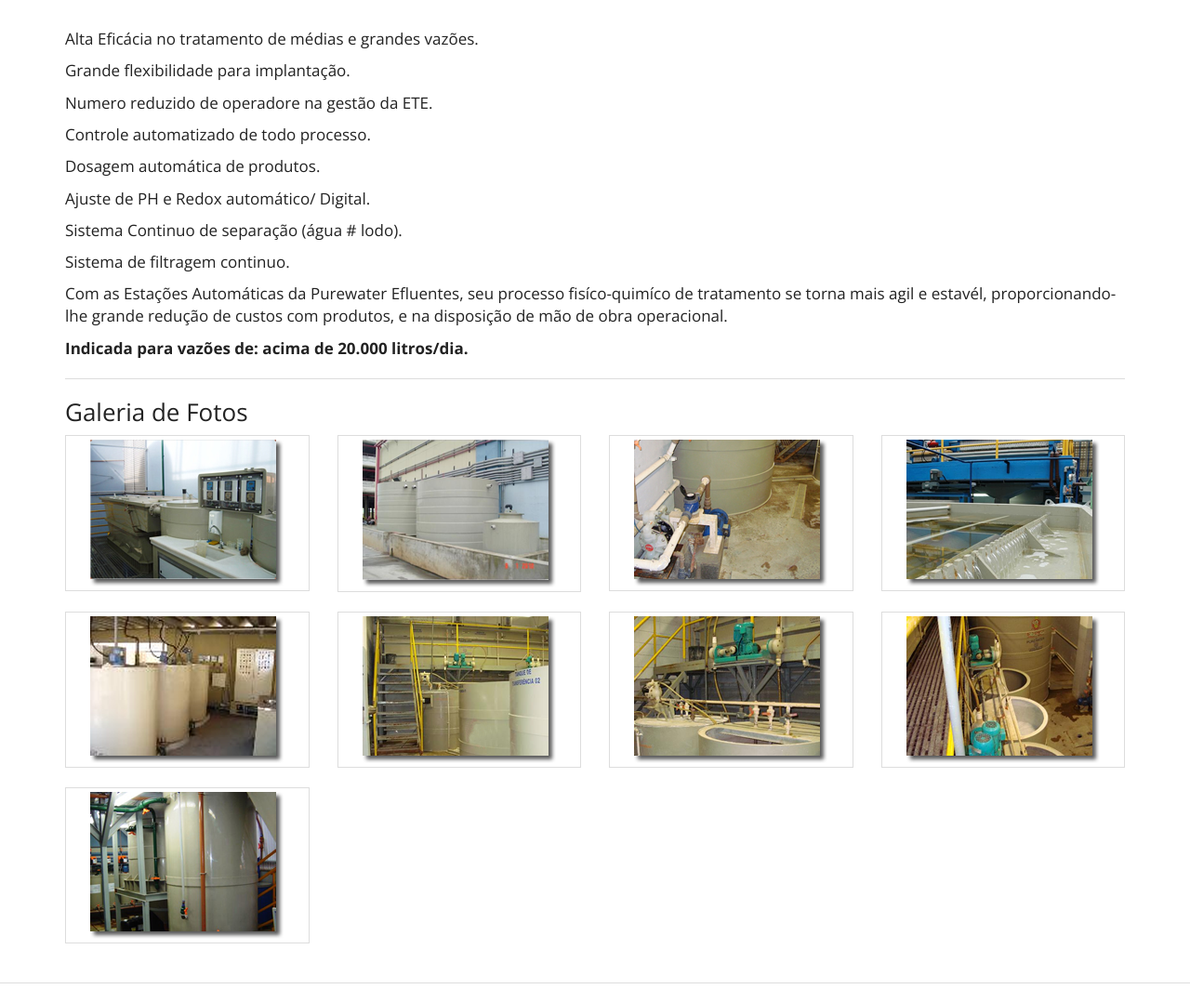
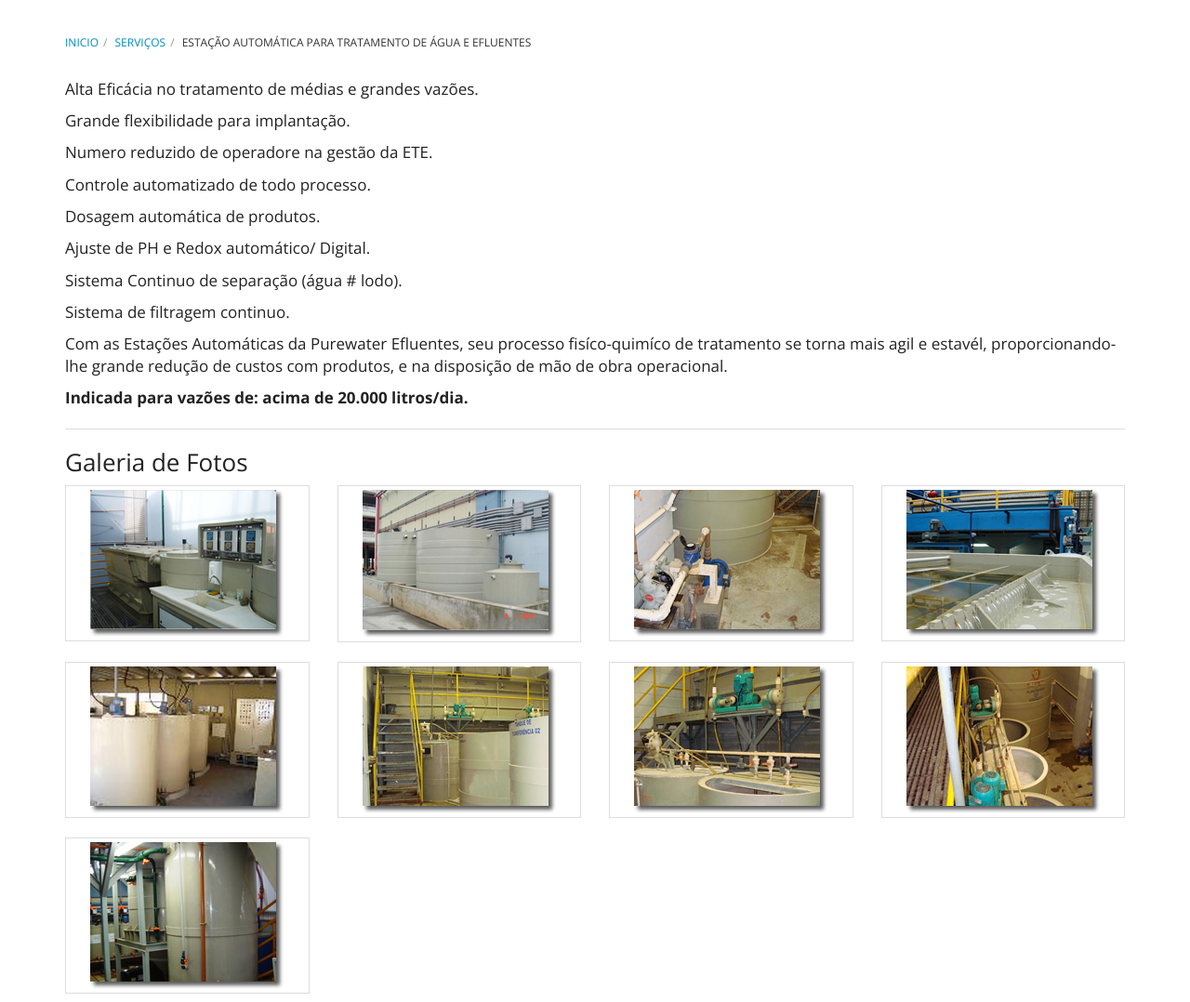
Before and after one commit to purewaterefluentes/purewaterefluentes.github.io, a Jekyll site: the page built from servicos/estacao-tratamento-efluentes-automatica.md, in a window 1280 px wide and 1400 px high. Shown: the part 322-1400 px from the top of the window at 93% size. Built offline with Jekyll 4.4.1, drawn with Linux system fonts in a browser that asks for light colours; nearby versions of some CDN libraries; library files that are not in the unit come from our copies.

Commit message:
add breadcrumbs

```diff
--- /dev/null
+++ b/_includes/purewater/breadcrumbs.html
@@ -0,0 +1,21 @@
+{% capture sessao %} {{ page.url | replace:'/'," " | truncatewords: 1 | remove:'...' | remove:' '}}{% endcapture %}
+{% capture sessao1 %} {{ page.url | remove_first:'/' | split:'/' | first}}{% endcapture %}
+{% capture sessao2 %} {{ page.url | remove_first:'/' | split:'/' | last}}{% endcapture %}
+
+{% if page.showBreadcrumbs != false %}
+    <ol class="breadcrumb">
+        <li class="breadcrumb-item"><a href="/">Inicio</a></li>
+        {% if sessao1 == sessao2  %}
+            <li class="breadcrumb-item active">{{ page.title }}</li>
+        {% elsif sessao1 == " produtos" %}
+            <li class="breadcrumb-item"><a href="/produtos">Produtos Químicos</a></li>
+            <li class="breadcrumb-item active">{{ page.title }}</li>
+        {% elsif sessao1 == " servicos" %}
+            <li class="breadcrumb-item"><a href="/servicos">Serviços</a></li>
+            <li class="breadcrumb-item active">{{ page.title }}</li>
+        {% elsif sessao1 == " equipamentos" %}
+            <li class="breadcrumb-item"><a href="/equipamentos">Equipamentos</a></li>
+            <li class="breadcrumb-item active">{{ page.title }}</li>
+        {% endif %}
+    </ol>
+{% endif %}
--- a/_layouts/default.html
+++ b/_layouts/default.html
@@ -8,7 +8,7 @@ layout: compress
   <meta charset="utf-8">
   <meta name="viewport" content="width=device-width, initial-scale=1.0">
   <title>
-    {% if {page.pageTitle %}
+    {% if page.pageTitle %}
       {{page.pageTitle}}
     {% else %}
       {{ page.title }}
@@ -78,6 +78,7 @@ layout: compress
     </div>
 
     <div class="container">
+      {% include purewater/breadcrumbs.html %}
       {{ content }}
     </div>
 
--- a/index.html
+++ b/index.html
@@ -2,6 +2,7 @@
 layout: default
 title: Purewater Efluentes
 subtitle: Tratamento de Água e Efluentes Industriais
+showBreadcrumbs: false
 ---
 
     <div class="container">
--- a/servicos/index.html
+++ b/servicos/index.html
@@ -1,6 +1,6 @@
 ---
 layout: default
-title: Serviços Purewate
+title: Serviços Purewater
 subtitle: Assessoria, consultoria e soluções ambientais e tratamento de efluentes
 ---
 
--- a/website/app.css
+++ b/website/app.css
@@ -39,3 +39,10 @@ footer {
     color: #3F7AB7;
     background-color: transparent;
   }
+
+.breadcrumb {
+  border: 0;
+  background: transparent;
+  padding: 8px 0;
+  font-size: 12px;
+}
```
